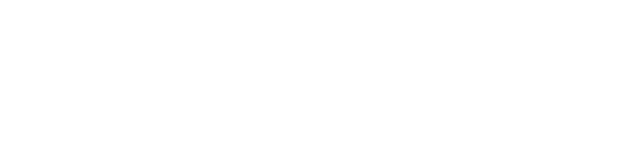
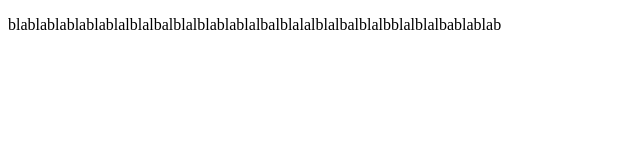
Before and after one commit to Axel-Joly/GitProjet, a plain HTML site: page index.html in a window 1280 px wide. Shown: the whole page, without its empty margins (0-640 px from the left). Drawn offline with Linux system fonts and the light colour scheme.

Commit message:
blablabla

```diff
--- a/index.html
+++ b/index.html
@@ -6,6 +6,6 @@
     <title>TestGitHub</title>
 </head>
 <body>
-
+    <p>blablablablablablalblalbalblalblablablalbalblalalblalbalblalbblalblalbablablab</p>
 </body>
 </html>
```
